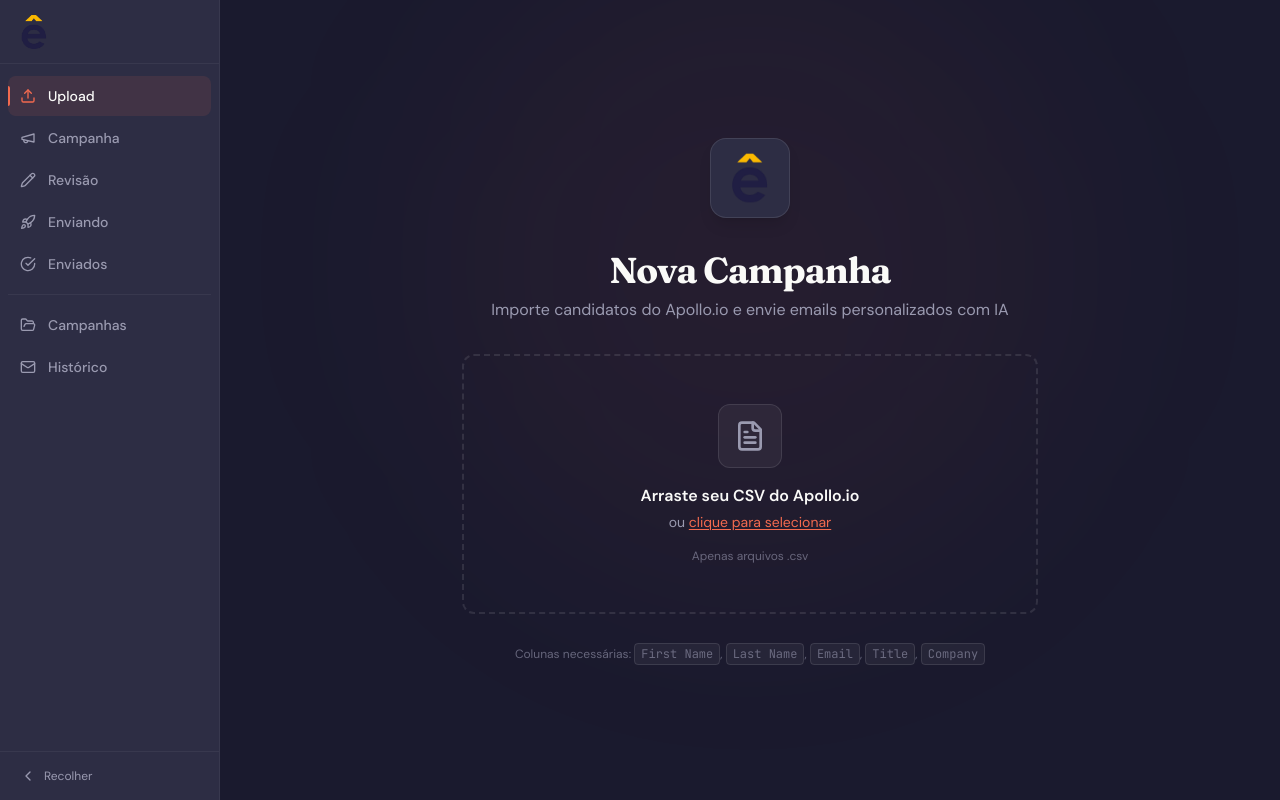
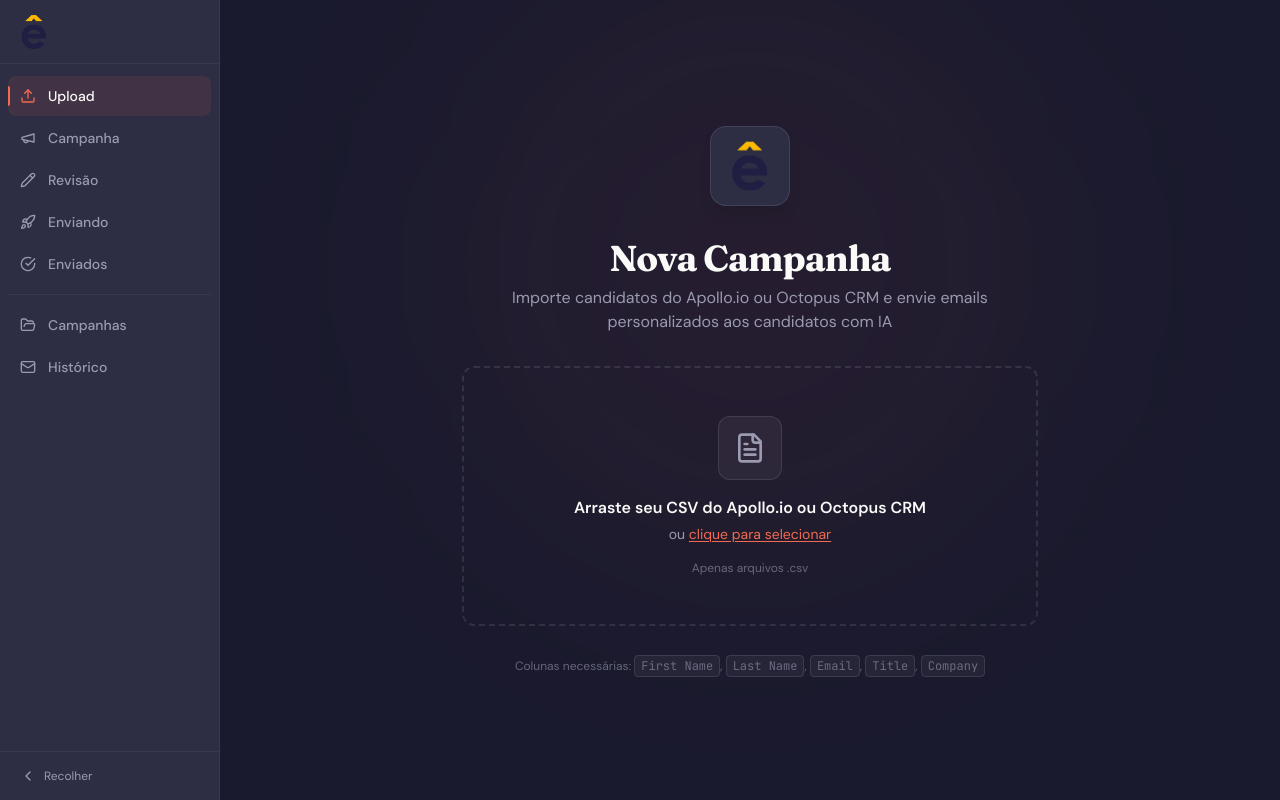
Before and after one commit to joaomari-oss/Recrutae_Mail, a Next.js app: page / in a window 1280 px wide. Built offline with nearby package versions, Linux system fonts and the light colour scheme.

Commit message:
feat: update email import instructions to include Octopus CRM && user database instructions

```diff
--- a/app/page.tsx
+++ b/app/page.tsx
@@ -107,7 +107,7 @@ export default function UploadPage() {
             Nova Campanha
           </h1>
           <p className="text-brand-muted text-base">
-            Importe candidatos do Apollo.io e envie emails personalizados com IA
+            Importe candidatos do Apollo.io ou Octopus CRM e envie emails personalizados aos candidatos com IA
           </p>
         </div>
 
@@ -154,7 +154,7 @@ export default function UploadPage() {
               </div>
               <div>
                 <p className="text-brand-white font-semibold text-base">
-                  Arraste seu CSV do Apollo.io
+                  Arraste seu CSV do Apollo.io ou Octopus CRM
                 </p>
                 <p className="text-brand-muted text-sm mt-1">
                   ou{' '}
```
Also changed, not shown: 1 other file (tests, documents, lock files or other folders).
